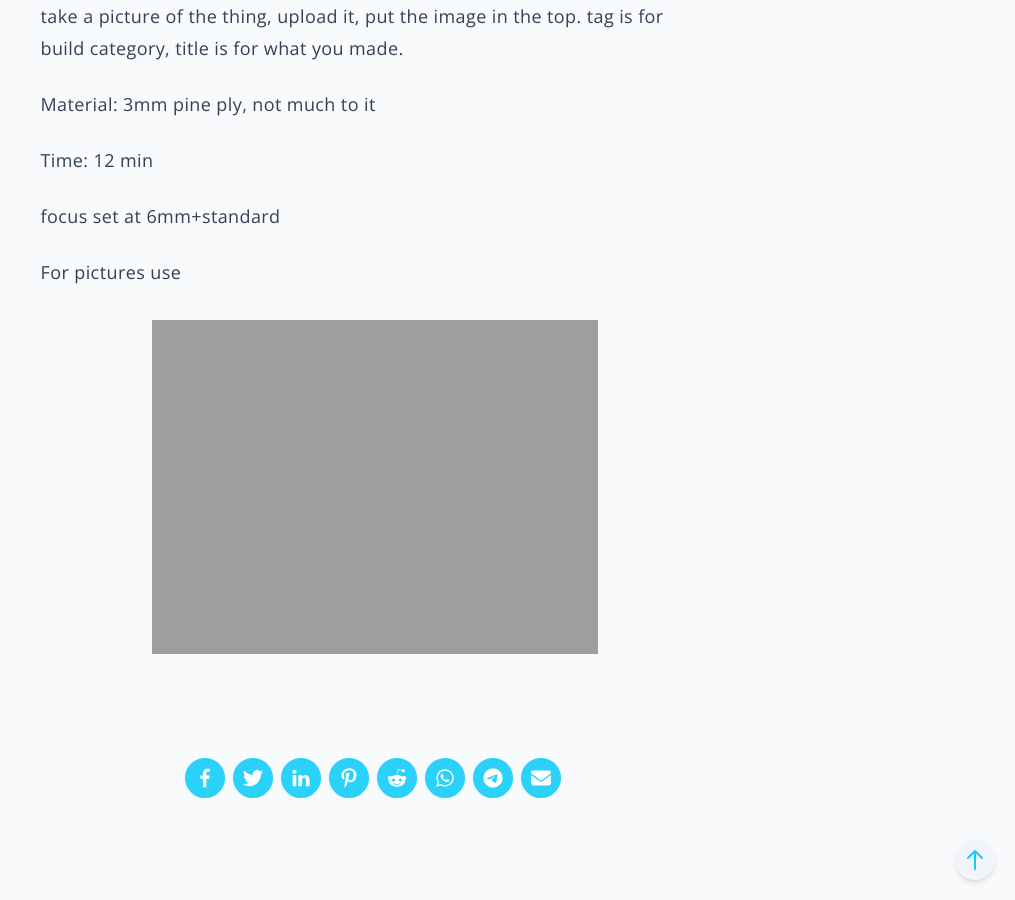
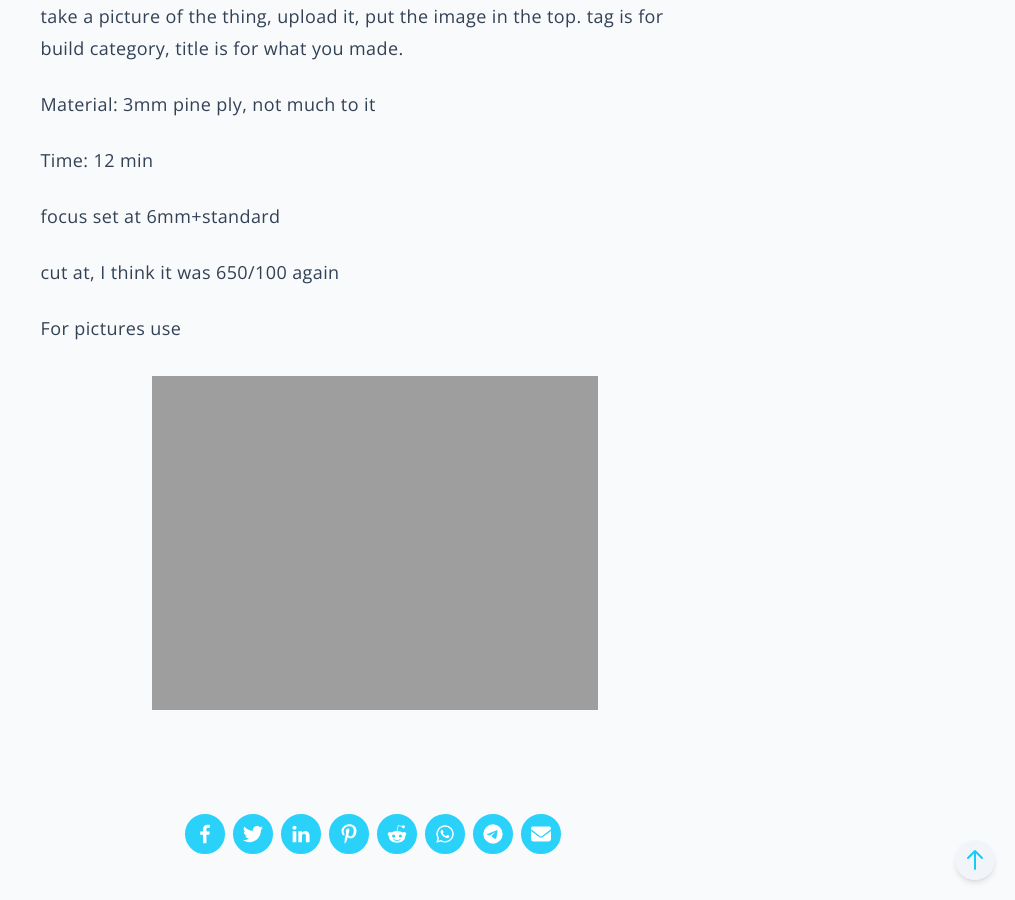
Before and after one commit to paper-engineer/laser-gallery, a Jekyll site: the page built from docs/_posts/2026-05-09-moebius-strip.md, in a window 1280 px wide and 900 px high, scrolled down 424 px. Shown: the whole window, without its empty margins (265-1280 px from the left). Built offline with Jekyll 4.4.1, drawn with Linux system fonts in a browser that asks for light colours.

Commit message:
Update 2026-05-09-moebius-strip.md

```diff
--- a/docs/_posts/2026-05-09-moebius-strip.md
+++ b/docs/_posts/2026-05-09-moebius-strip.md
@@ -15,5 +15,7 @@ Time: 12 min
 
 focus set at 6mm+standard
 
+cut at, I think it was 650/100 again
+
 For pictures use
 ![alt]({{ site.url }}{{ site.baseurl }}/assets/images/bio-photo.jpg)
```
